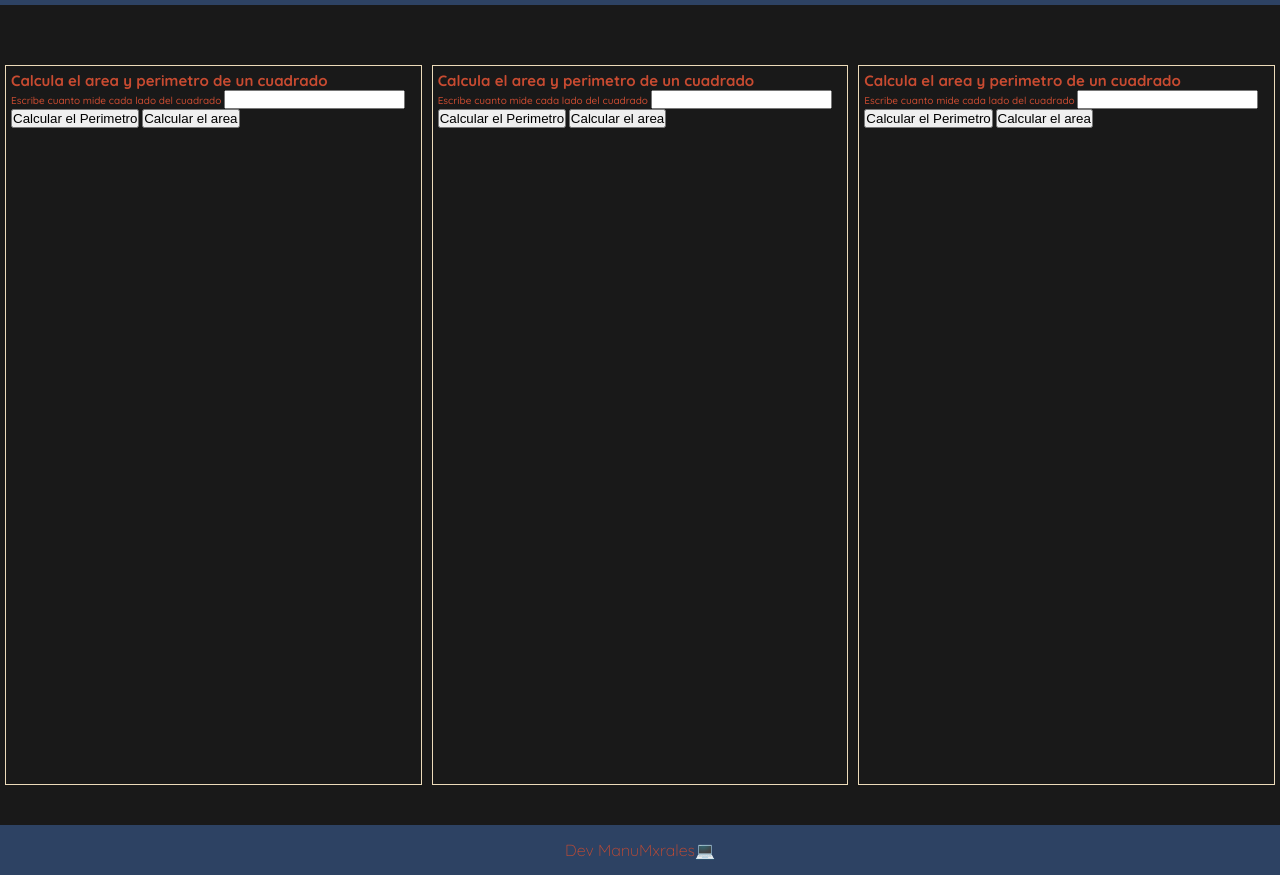
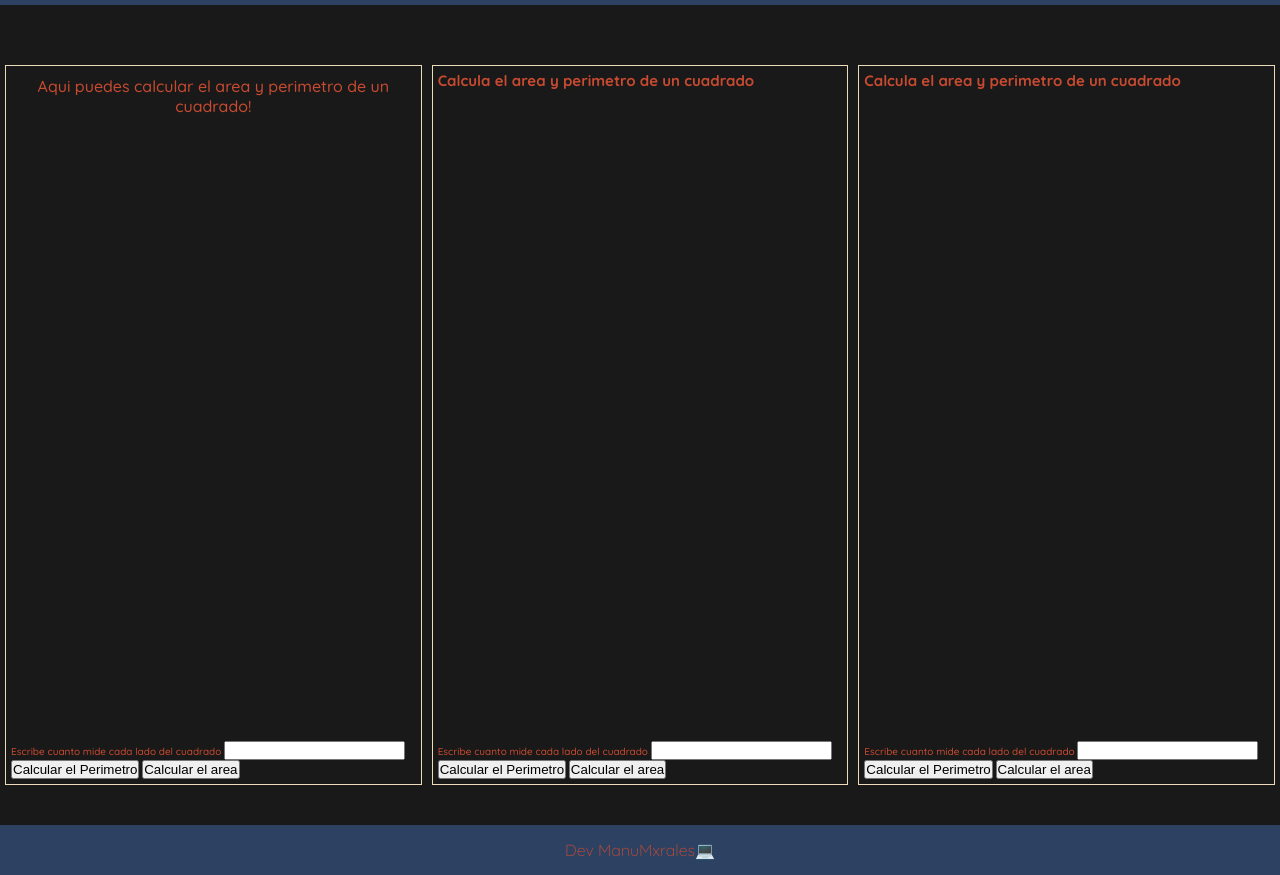
Before and after one commit to ManuMxrales/JsPractica1, a plain HTML site: page index.html in a window 1280 px wide. Shown: the part 45-920 px from the top of the page. Drawn offline with Linux system fonts and the light colour scheme.

Commit message:
added more css

```diff
--- a/index.html
+++ b/index.html
@@ -19,7 +19,7 @@
     </header>
     <main>
       <section class="form-container">
-        <h2 class="subtitle">Calcula el area y perimetro de un cuadrado</h2>
+          <h2 class="subtitle">Aqui puedes calcular el area y perimetro de un cuadrado!</h2>
         <form>
           <label for="InputCuadrado"
             >Escribe cuanto mide cada lado del cuadrado</label
--- a/style.css
+++ b/style.css
@@ -46,12 +46,22 @@ main {
   font-size: var(--lg);
   font-weight: bold;
 }
+.subtitle {
+    margin: 5px;
+    font-size: var(--md);
+    font-weight: 500;
+    text-align: center;
+}
 .form-container {
   margin: 5px;
   padding: 5px;
   border: 1px solid var(--text2-color);
   height: 90vh;
+  display: flex;
+  flex-direction: column;
+  justify-content: space-between;
 }
+
 footer {
   width: 100%;
   height: 50px;
```
